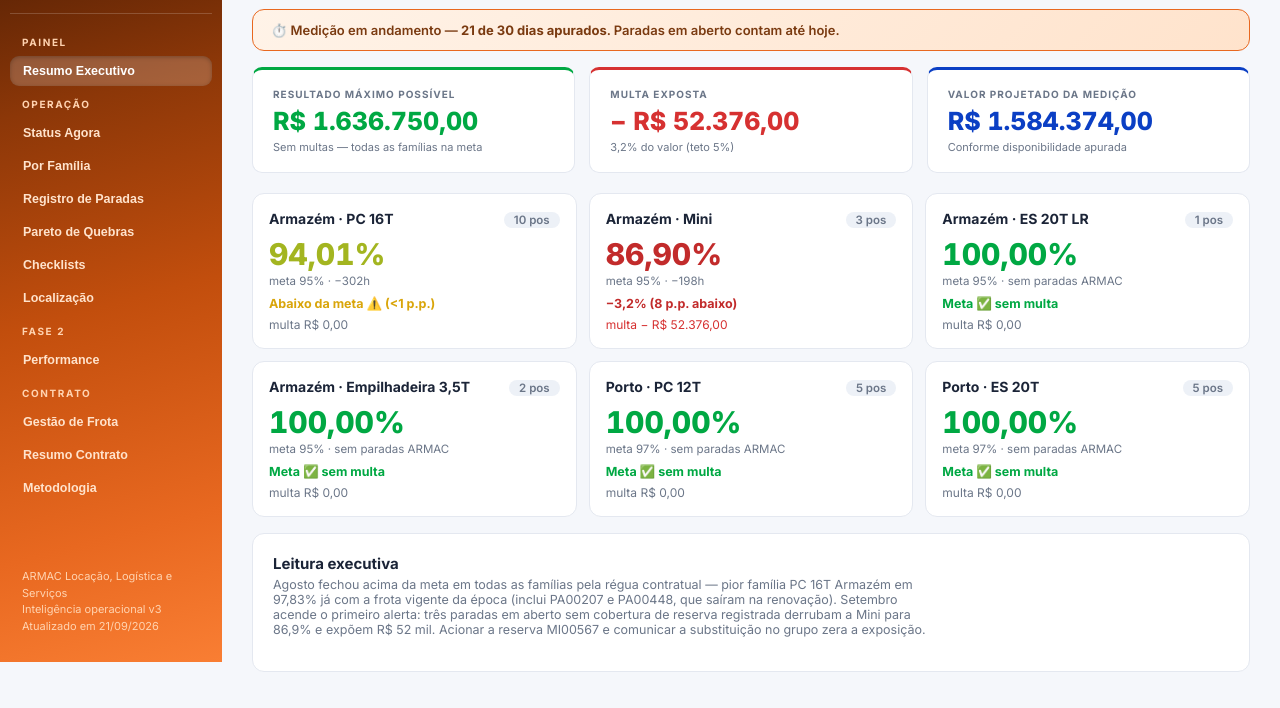
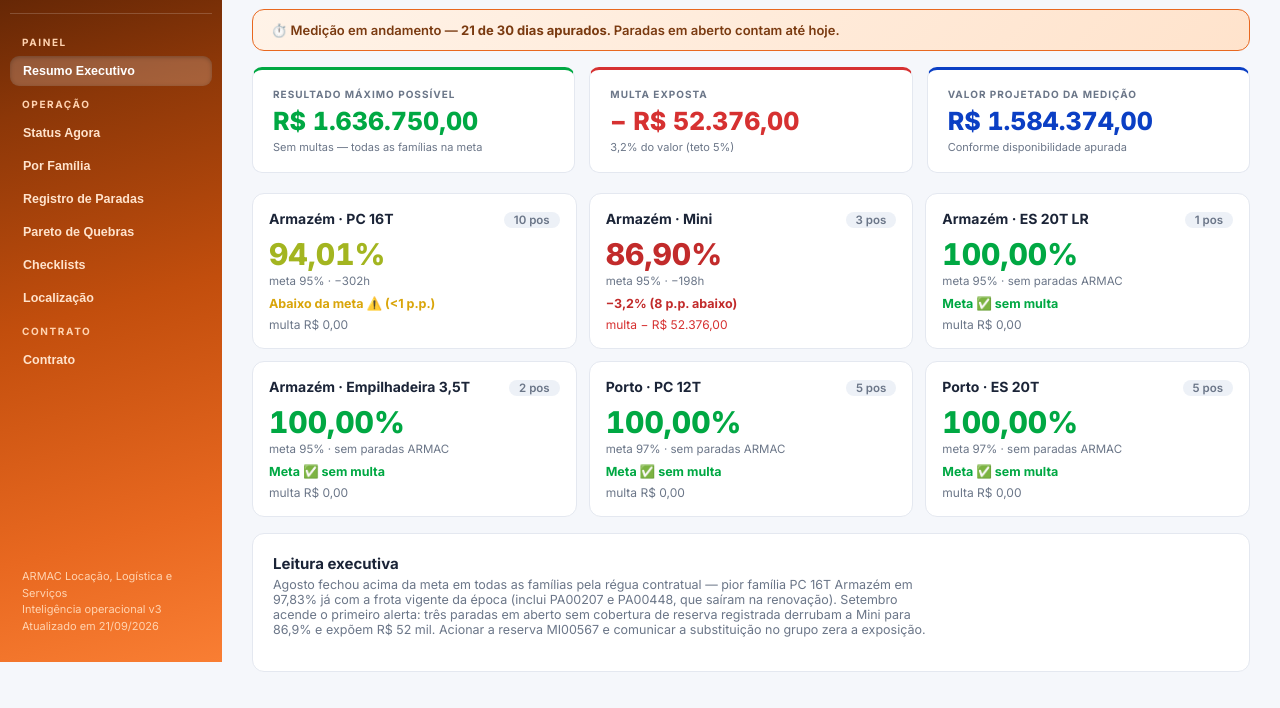
Before and after one commit to andresvalinas/rochacco, a plain HTML site: page index.html in a window 1280 px wide. Shown: the part 138-846 px from the top of the page. Drawn offline with nearby package versions, Linux system fonts and the light colour scheme.

Commit message:
v14 — CONTRATO em aba única com sub-abas; Fase 2 removida

```diff
--- a/index.html
+++ b/index.html
@@ -38,6 +38,7 @@ main{flex:1;padding:18px 30px 50px;max-width:1220px}
 .subtabs{display:flex;gap:4px;flex-wrap:nowrap;overflow-x:auto;margin:0 0 16px;padding:5px;background:var(--trilho);border-radius:12px;width:max-content;max-width:100%}
 .subtabs button{padding:8px 18px;font-size:12.5px;font-weight:700;cursor:pointer;border:none;border-radius:9px;background:transparent;color:var(--muted);white-space:nowrap;font-family:inherit;transition:background .15s,color .15s,box-shadow .15s}
 .subtabs button:hover{color:var(--title)} .subtabs button.on{background:var(--card);color:var(--title);box-shadow:0 1px 4px rgba(216,90,18,.22)}
+.subpg{display:none}.subpg.on{display:block}
 .filtros{display:flex;gap:8px;flex-wrap:wrap;margin:0 0 12px}
 .filtros select{border:1px solid var(--border);background:var(--card);color:var(--text);padding:7px 10px;border-radius:8px;font-size:13px;font-family:inherit}
 .kpis{display:grid;grid-template-columns:repeat(auto-fit,minmax(170px,1fr));gap:12px;margin-bottom:16px}
@@ -819,10 +820,7 @@ const PAGINAS=[
  {id:'pareto',grupo:'Operação',nome:'Pareto de Quebras',sub:'MTBF e MTTR por máquina, causas e tendências de indisponibilidade'},
  {id:'checklists',grupo:'Operação',nome:'Checklists',sub:'Disciplina de checklist por máquina, com filtros'},
  {id:'mapa',grupo:'Operação',nome:'Localização',sub:'Onde a frota está — Paranaguá, Porto e Armazéns'},
- {id:'b5',rot:'Fase 2',grupo:'Fase 2',nome:'Performance',sub:'Produção, ciclos e produtividade'},
- {id:'frota',rot:'Contrato',grupo:'Contrato 27385',nome:'Gestão de Frota',sub:'Titulares e reservas por família, vigência e renovação'},
- {id:'contrato',grupo:'Contrato 27385',nome:'Resumo Contrato',sub:'Os números e as regras do contrato 27385 em linguagem de operação'},
- {id:'metodo',grupo:'Contrato 27385',nome:'Metodologia',sub:'Como estes números são produzidos — e as regras que nunca quebramos'},
+ {id:'contrato',rot:'Contrato',grupo:'Contrato 27385',nome:'Contrato',sub:'Resumo do contrato, gestão de frota e metodologia'},
 ];
 document.getElementById('menu').innerHTML=`<div class="marca"><div class="logo">${LOGO}</div>
  <div class="nome">CCO Rocha<span class="sub">Paranaguá · PR</span></div></div>`+
@@ -1033,16 +1031,6 @@ const HTMLP={
    <p class="desc" style="text-align:center;margin-left:auto;margin-right:auto">Vazamentos e pneus somam mais da metade das ocorrências — o alvo do plano de preventivas da frota nova.</p>${paretoSvg()}</div></div>
   <div class="painel"><h3>Horas de indisponibilidade por semana</h3><p class="desc">A tendência que a renovação da frota precisa dobrar para baixo.</p>${semanalSvg()}</div>
   <div class="painel"><h3>Top 10 máquinas por horas paradas</h3><p class="desc">Cinza = máquina que já saiu do quadro; laranja = frota atual.</p>${top10Svg()}</div>`,
- frota:`<div class="kpis">${kpi('28 + 7','titulares + reservas atuais')}${kpi('3','indisponíveis hoje','ruim')}${kpi('7','saem até 15/10','destaque')}${kpi('2','saíram na renovação de setembro')}</div>
-  ${['Armazém','Porto'].map(loc=>[...new Set(frotaAtual().filter(f=>f.local==loc).map(f=>f.fam))].map(fam=>{
-    const ms=frotaAtual().filter(f=>f.local==loc&&f.fam==fam);const tit=ms.filter(m=>m.papel=='Titular').length;
-    return `<div class="painel"><h3>${loc} · ${fam} <span class="pill">${tit} titulares · ${ms.length-tit} reservas</span></h3>
-    <div class="tbl-scroll"><table><thead><tr><th>Máquina</th><th>Papel</th><th>Implemento</th><th>Hoje</th><th>Renovação</th><th>SAP</th><th>RxO</th></tr></thead>
-    <tbody>${ms.map(m=>`<tr><td class="cel-main">${m.tag}</td><td>${m.papel=='Reserva'?'<span class="pill">Reserva</span>':'Titular'}</td><td style="color:var(--muted)">${m.imp}</td><td style="font-weight:800;color:${m.ok?'var(--green)':'var(--red)'}">${m.ok?'✓ operando':'✗ indisponível'}</td><td style="color:${m.sub1510?'var(--rocha)':'var(--muted)'}">${m.sub1510?'sai até 15/10':'permanece'}</td><td style="font-size:12px;color:var(--muted)">${m.sap||'—'}</td><td>${m.rxo?'✓':'—'}</td></tr>`).join('')}</tbody></table></div></div>`;}).join('')).join('')}
-  <div class="painel"><h3>Vigência de frota · saíram na renovação (set/2026)</h3>
-   <p class="desc" style="max-width:84ch">Lição TIPLAM: troca de frota não retroage sobre período fechado. PA00207 e PA00448 eram titulares do Armazém em agosto — as paradas delas contam na medição de agosto (97,83% PC 16T), e elas saem do quadro daqui pra frente.</p>
-   <div class="tbl-scroll"><table><thead><tr><th>Máquina</th><th>Família</th><th>Vigência</th><th>SAP</th></tr></thead>
-   <tbody>${D.frota_oficial.filter(f=>f.vig=='ago').map(m=>`<tr><td class="cel-main">${m.tag}</td><td>${m.fam}</td><td style="color:var(--muted)">até ago/2026</td><td style="font-size:12px;color:var(--muted)">${m.sap||'—'}</td></tr>`).join('')}</tbody></table></div></div>`,
  checklists:`<div class="filtros">
    <select id="f-local" onchange="renderChk()"><option value="todos">Local: todos</option><option>Armazém</option><option>Porto</option></select>
    <select id="f-tipo" onchange="renderChk()"><option value="todos">Equipamento: todos</option>${FAMS.map(f=>`<option>${f}</option>`).join('')}</select></div>
@@ -1056,11 +1044,7 @@ const HTMLP={
    <p id="mapa-sem" class="desc" style="margin-top:10px"></p>
    <div class="legenda"><span><i style="background:var(--rocha)"></i>Sites da operação</span><span><i style="background:var(--armac)"></i>Máquinas (telemetria)</span></div></div>
   <div class="kpis">${f2('Tempo parado por área e alerta de saída de área','Telemetria','tele')}${f2('Distância percorrida e rotas desnecessárias','Telemetria','tele')}</div>`,
- b5:`<div class="kpis">${f2('Produção e ciclos por equipamento','IA de fotos','ia')}${f2('Tempo de ciclo e produtividade por hora','IA de fotos','ia')}${f2('Horas produtivas × improdutivas','Telemetria','tele')}</div>
-  <div class="painel"><h3>O dado de produção já circula no grupo — em foto</h3><p class="desc" style="max-width:82ch">Os operadores do Porto postam, todo turno, fotos dos contadores das máquinas. A leitura dessas fotos por IA — arquitetura já validada pela ARMAC — transforma o rito existente em série de produção, ciclo e produtividade, sem mudar nada no campo. Detalhamento na próxima etapa.</p></div>
-  <div class="painel"><h3>Comparativo entre turnos · atividade nos grupos</h3>${turnosHtml}</div>
-  <div class="painel chart-box"><h3>Pulso da operação</h3>${pulsoSvg()}<div class="legenda"><span><i style="background:#0B3FC4"></i>Armazém</span><span><i style="background:#E86820"></i>Porto</span><span><i style="background:#8B9AB8"></i>Mini</span></div></div>`,
- contrato:`<div class="kpis">${kpi('R$ 1.575.000','valor fixo mensal')}${kpi('48','meses de vigência · 2 ciclos de 24m')}${kpi('28 + 7','titulares + reservas')}${kpi('2h','SLA de substituição')}${kpi('5%','teto de multas / mês')}${kpi('R$ 61.750','adicional set/out (transição)')}</div>
+ contrato:`<div class="subtabs" id="ct-tabs"><button data-s="resumo" class="on">Resumo do contrato</button><button data-s="frota">Gestão de Frota</button><button data-s="metodo">Metodologia</button></div><div class="subpg on" id="ct-resumo"><div class="kpis">${kpi('R$ 1.575.000','valor fixo mensal')}${kpi('48','meses de vigência · 2 ciclos de 24m')}${kpi('28 + 7','titulares + reservas')}${kpi('2h','SLA de substituição')}${kpi('5%','teto de multas / mês')}${kpi('R$ 61.750','adicional set/out (transição)')}</div>
   <div class="regras">
   <div class="regra"><b>Substituição em 2h</b><p>Máquina avariada substituída pela reserva em até 2h. Reserva quebrada junto: 4h. A partir da 4ª máquina no GIMPO: 6h. Multa 0,4% da medição por ocorrência.</p></div>
   <div class="regra"><b>Disponibilidade GIMPO</b><p>Mínimo 95% por posição em 3 turnos, 97% em até 2 turnos. Multa 0,4% da medição a cada 1% abaixo.</p></div>
@@ -1069,8 +1053,16 @@ const HTMLP={
   <div class="regra"><b>Frota nova</b><p>Idade máxima 2 anos, substituição integral a cada 24 meses, telemetria original embarcada (Cl. 1.1h).</p></div>
   <div class="regra"><b>Transição set/out 2026</b><p>Acréscimo de R$ 61.750/mês em setembro e outubro pelas 10 titulares dos armazéns.</p></div>
   <div class="regra"><b>Teto de penalidades</b><p>Multas por substituição e disponibilidade limitadas a 5% da fatura do mês.</p></div>
-  <div class="regra"><b>Equipe credenciada</b><p>Equipe e frota cadastradas na APPA antes do início; 100% dos operadores com treinamentos e EPIs em dia.</p></div></div>`,
- metodo:`<div class="painel"><h3>Como estes números nascem</h3>
+  <div class="regra"><b>Equipe credenciada</b><p>Equipe e frota cadastradas na APPA antes do início; 100% dos operadores com treinamentos e EPIs em dia.</p></div></div></div><div class="subpg" id="ct-frota"><div class="kpis">${kpi('28 + 7','titulares + reservas atuais')}${kpi('3','indisponíveis hoje','ruim')}${kpi('7','saem até 15/10','destaque')}${kpi('2','saíram na renovação de setembro')}</div>
+  ${['Armazém','Porto'].map(loc=>[...new Set(frotaAtual().filter(f=>f.local==loc).map(f=>f.fam))].map(fam=>{
+    const ms=frotaAtual().filter(f=>f.local==loc&&f.fam==fam);const tit=ms.filter(m=>m.papel=='Titular').length;
+    return `<div class="painel"><h3>${loc} · ${fam} <span class="pill">${tit} titulares · ${ms.length-tit} reservas</span></h3>
+    <div class="tbl-scroll"><table><thead><tr><th>Máquina</th><th>Papel</th><th>Implemento</th><th>Hoje</th><th>Renovação</th><th>SAP</th><th>RxO</th></tr></thead>
+    <tbody>${ms.map(m=>`<tr><td class="cel-main">${m.tag}</td><td>${m.papel=='Reserva'?'<span class="pill">Reserva</span>':'Titular'}</td><td style="color:var(--muted)">${m.imp}</td><td style="font-weight:800;color:${m.ok?'var(--green)':'var(--red)'}">${m.ok?'✓ operando':'✗ indisponível'}</td><td style="color:${m.sub1510?'var(--rocha)':'var(--muted)'}">${m.sub1510?'sai até 15/10':'permanece'}</td><td style="font-size:12px;color:var(--muted)">${m.sap||'—'}</td><td>${m.rxo?'✓':'—'}</td></tr>`).join('')}</tbody></table></div></div>`;}).join('')).join('')}
+  <div class="painel"><h3>Vigência de frota · saíram na renovação (set/2026)</h3>
+   <p class="desc" style="max-width:84ch">Lição TIPLAM: troca de frota não retroage sobre período fechado. PA00207 e PA00448 eram titulares do Armazém em agosto — as paradas delas contam na medição de agosto (97,83% PC 16T), e elas saem do quadro daqui pra frente.</p>
+   <div class="tbl-scroll"><table><thead><tr><th>Máquina</th><th>Família</th><th>Vigência</th><th>SAP</th></tr></thead>
+   <tbody>${D.frota_oficial.filter(f=>f.vig=='ago').map(m=>`<tr><td class="cel-main">${m.tag}</td><td>${m.fam}</td><td style="color:var(--muted)">até ago/2026</td><td style="font-size:12px;color:var(--muted)">${m.sap||'—'}</td></tr>`).join('')}</tbody></table></div></div></div><div class="subpg" id="ct-metodo"><div class="painel"><h3>Como estes números nascem</h3>
   <p class="desc" style="max-width:84ch">Indicadores gerados por leitura automatizada (IA) das mensagens dos três grupos oficiais de WhatsApp (3.859 mensagens, 01/08 a 21/09/2026), cruzadas com a frota contratual, o histórico SAP e a telemetria ARMAC. MTBF = horas-calendário das posições ÷ falhas relatadas; MTTR = mediana dos ciclos parada→liberação.</p></div>
   <div class="painel"><h3>Regras que nunca quebramos · lições do TIPLAM</h3>
   <p class="desc" style="max-width:84ch"><b>1. Medição oficial não se recalcula.</b> Quando a medição da Cláusula 3.1.3 chegar, ela é transcrita como dado do cliente — este painel a confronta, nunca a substitui.<br>
@@ -1078,7 +1070,7 @@ const HTMLP={
   <b>3. Cobertura sem fim não compensa.</b> Substituição só vira hora de compensação com início e fim confirmados — registro órfão é auditado antes de contar.<br>
   <b>4. Paradas em aberto contam.</b> Máquina parada sem liberação comunicada acumula indisponibilidade até hoje, não desaparece do mês.<br>
   <b>5. Deploy validado por conteúdo.</b> Toda publicação deste painel é conferida byte a byte contra o gerado — nunca só pelo status HTTP.</p></div>
- <footer>CCO Rocha v3 · ARMAC Locação, Logística e Serviços S.A. · contrato 27385 · gerado em ${D.gerado_em}</footer>`
+ <footer>CCO Rocha v3 · ARMAC Locação, Logística e Serviços S.A. · contrato 27385 · gerado em ${D.gerado_em}</footer></div>`
 };
 const cont=document.getElementById('paginas');
 cont.innerHTML=PAGINAS.map(p=>`<div class="pagina" id="pg-${p.id}">${HTMLP[p.id]}</div>`).join('');
@@ -1145,6 +1137,11 @@ function abrir(id){
  if(id=='mapa')setTimeout(initMapa,60);
  sortAll(document.getElementById('pg-'+id));
 }
+(function(){const tabs=document.getElementById('ct-tabs'); if(!tabs)return;
+ tabs.querySelectorAll('button').forEach(b=>b.addEventListener('click',()=>{
+  tabs.querySelectorAll('button').forEach(x=>x.classList.toggle('on',x==b));
+  ['resumo','frota','metodo'].forEach(k=>document.getElementById('ct-'+k).classList.toggle('on',k==b.dataset.s));
+ }));})();
 document.querySelectorAll('aside > button').forEach(b=>b.addEventListener('click',()=>abrir(b.dataset.p)));
 abrir('resumo');
 </script>
```
